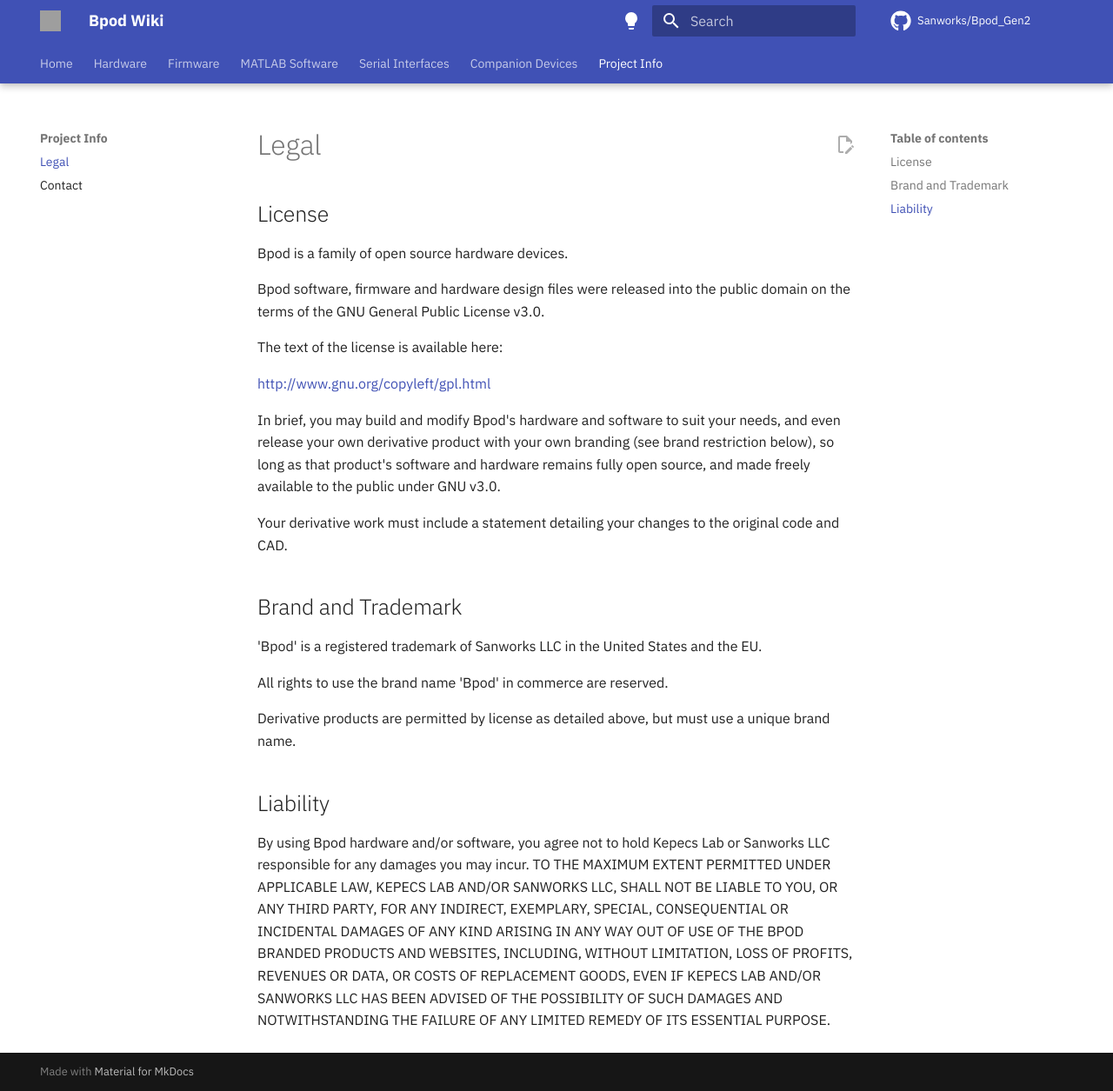
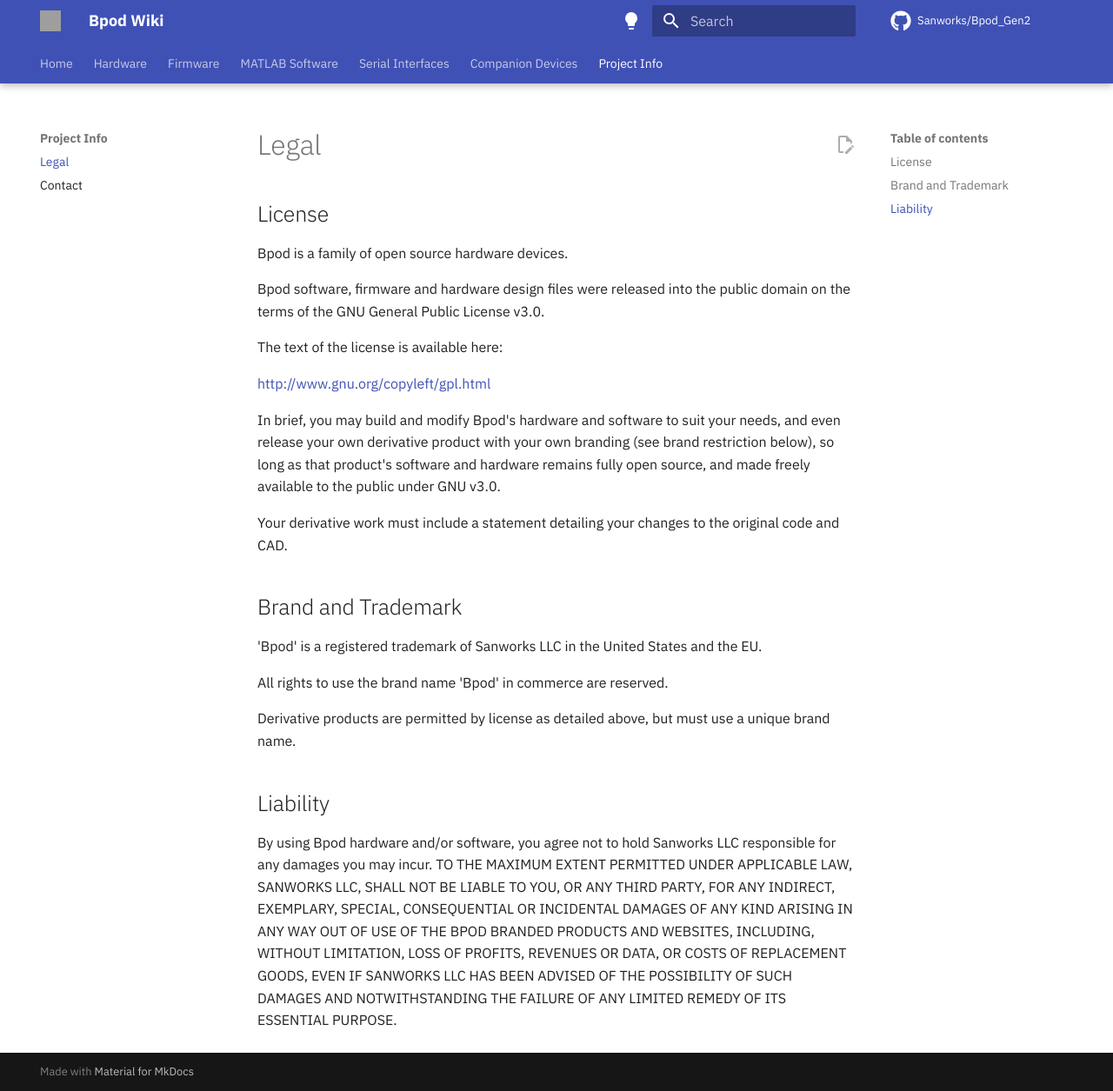
Before and after one commit to sanworks/Bpod_Wiki, an MkDocs documentation site: the page built from docs/project-info/legal.md, in a window 1280 px wide and 1255 px high. Shown: the whole window at 87% size. Built offline with MkDocs 1.6.1 and Material for MkDocs 9.7.7, drawn with Linux system fonts in a browser that asks for light colours; some web fonts are replaced; comment, search, counter and statistics services are not loaded; grey boxes are pictures that could not be loaded.

Commit message:
-Minor fixes

```diff
--- a/docs/project-info/legal.md
+++ b/docs/project-info/legal.md
@@ -24,4 +24,4 @@
 
 ## Liability
 
-By using Bpod hardware and/or software, you agree not to hold Kepecs Lab or Sanworks LLC responsible for any damages you may incur. TO THE MAXIMUM EXTENT PERMITTED UNDER APPLICABLE LAW, KEPECS LAB AND/OR SANWORKS LLC, SHALL NOT BE LIABLE TO YOU, OR ANY THIRD PARTY, FOR ANY INDIRECT, EXEMPLARY, SPECIAL, CONSEQUENTIAL OR INCIDENTAL DAMAGES OF ANY KIND ARISING IN ANY WAY OUT OF USE OF THE BPOD BRANDED PRODUCTS AND WEBSITES, INCLUDING, WITHOUT LIMITATION, LOSS OF PROFITS, REVENUES OR DATA, OR COSTS OF REPLACEMENT GOODS, EVEN IF KEPECS LAB AND/OR SANWORKS LLC HAS BEEN ADVISED OF THE POSSIBILITY OF SUCH DAMAGES AND NOTWITHSTANDING THE FAILURE OF ANY LIMITED REMEDY OF ITS ESSENTIAL PURPOSE.
+By using Bpod hardware and/or software, you agree not to hold Sanworks LLC responsible for any damages you may incur. TO THE MAXIMUM EXTENT PERMITTED UNDER APPLICABLE LAW, SANWORKS LLC, SHALL NOT BE LIABLE TO YOU, OR ANY THIRD PARTY, FOR ANY INDIRECT, EXEMPLARY, SPECIAL, CONSEQUENTIAL OR INCIDENTAL DAMAGES OF ANY KIND ARISING IN ANY WAY OUT OF USE OF THE BPOD BRANDED PRODUCTS AND WEBSITES, INCLUDING, WITHOUT LIMITATION, LOSS OF PROFITS, REVENUES OR DATA, OR COSTS OF REPLACEMENT GOODS, EVEN IF SANWORKS LLC HAS BEEN ADVISED OF THE POSSIBILITY OF SUCH DAMAGES AND NOTWITHSTANDING THE FAILURE OF ANY LIMITED REMEDY OF ITS ESSENTIAL PURPOSE.
```
Also changed, not shown: docs/index.md (+1 -1 lines).
